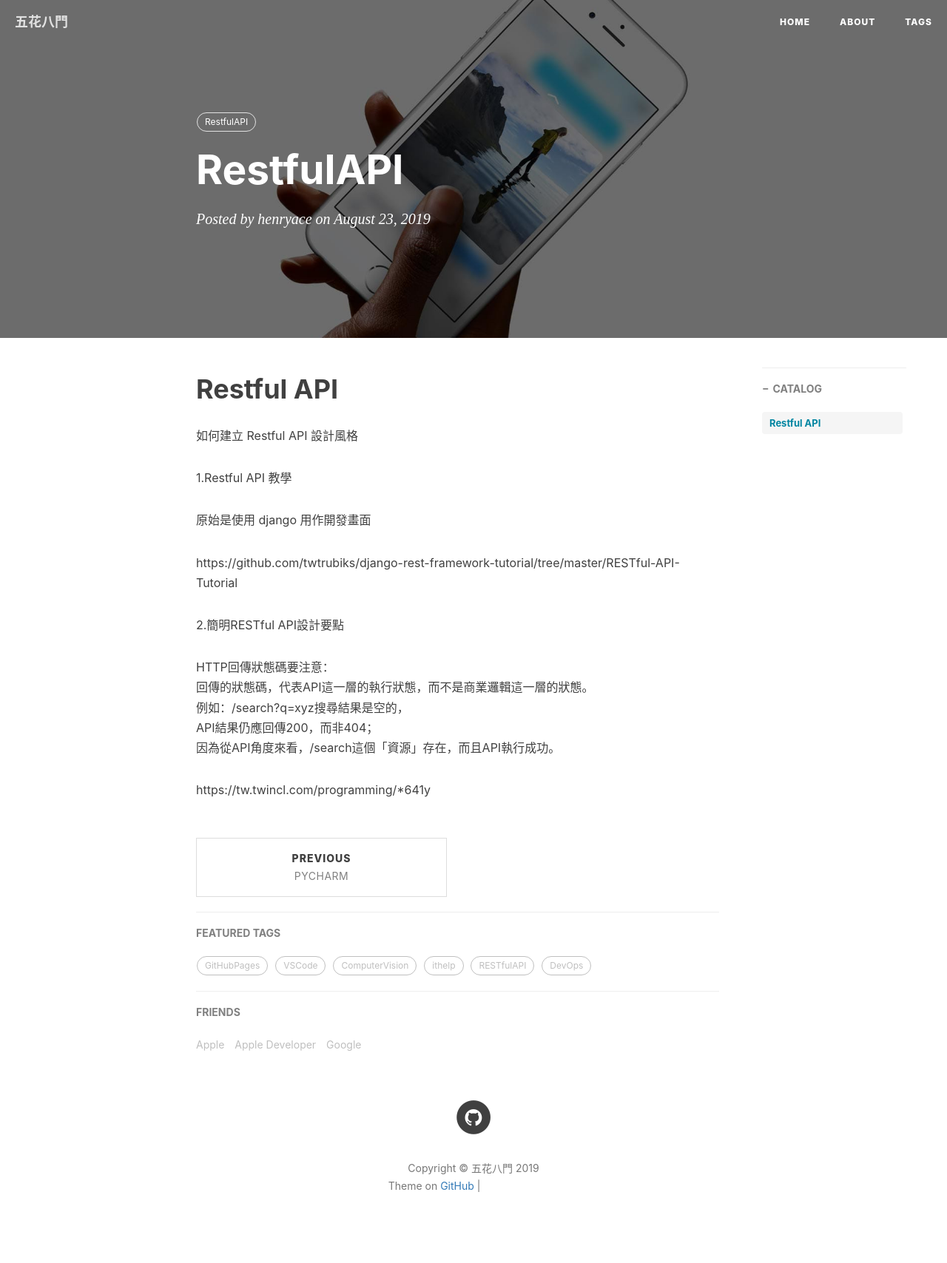
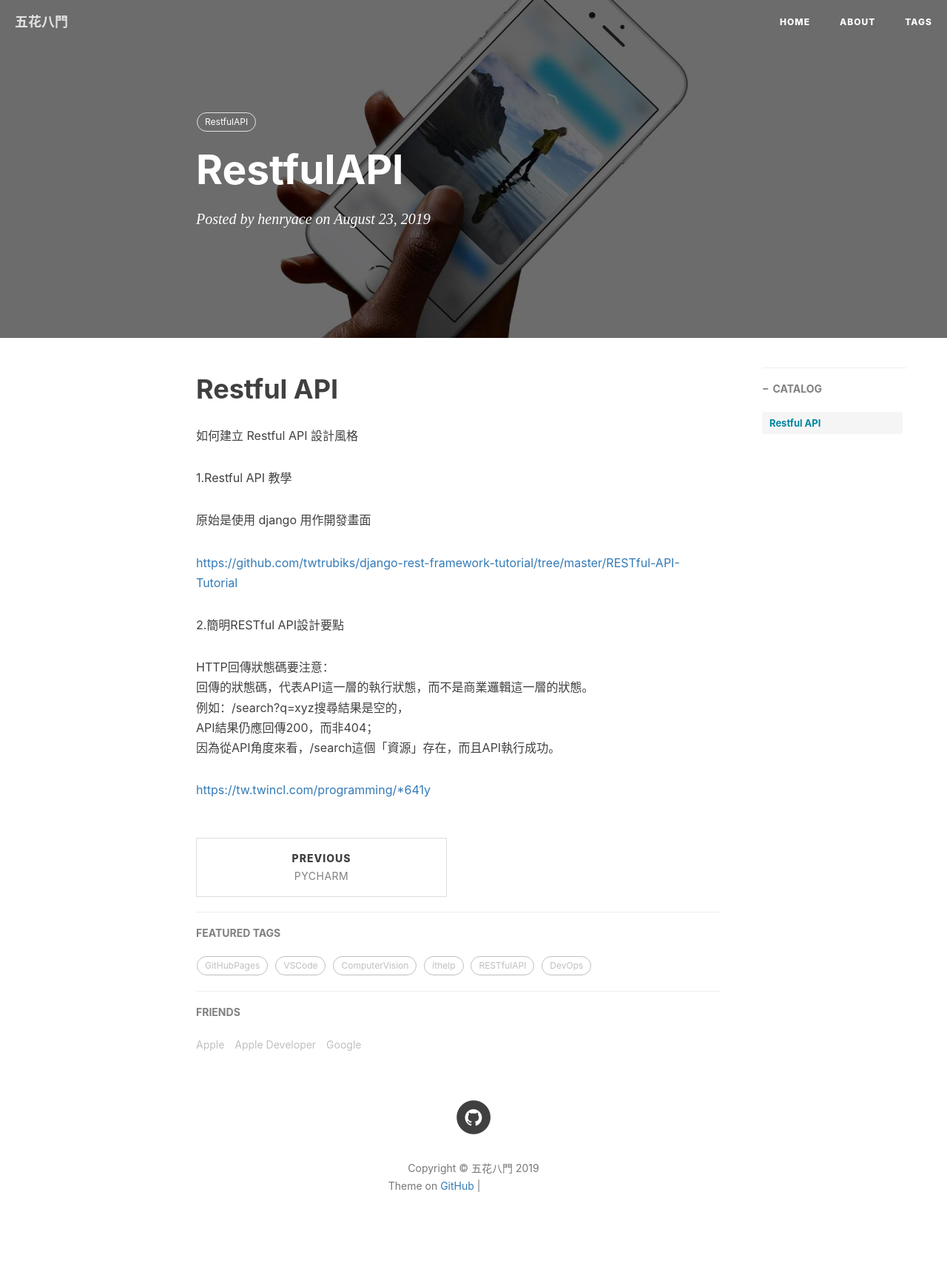
Before and after one commit to henryace/henryace.github.io, a Jekyll site: the page built from _posts/2019-08-23-RestfulAPI.md, in a window 1280 px wide. Shown: the whole page at 74% size. Built offline with Jekyll 4.4.1, drawn with Linux system fonts in a browser that asks for light colours; nearby versions of some CDN libraries; comment, search, counter and statistics services are not loaded; grey boxes are pictures that could not be loaded.

Commit message:
Update 2019-08-23-RestfulAPI.md

```diff
--- a/_posts/2019-08-23-RestfulAPI.md
+++ b/_posts/2019-08-23-RestfulAPI.md
@@ -17,7 +17,7 @@ tags:
 
 原始是使用 django 用作開發畫面<br>
 
-https://github.com/twtrubiks/django-rest-framework-tutorial/tree/master/RESTful-API-Tutorial<br>
+<https://github.com/twtrubiks/django-rest-framework-tutorial/tree/master/RESTful-API-Tutorial><br>
 
 2.簡明RESTful API設計要點<br>
 
@@ -27,4 +27,4 @@ HTTP回傳狀態碼要注意：<br>
 API結果仍應回傳200，而非404；<br>
 因為從API角度來看，/search這個「資源」存在，而且API執行成功。<br>
 
-https://tw.twincl.com/programming/*641y<br>
+<https://tw.twincl.com/programming/*641y><br>
```
